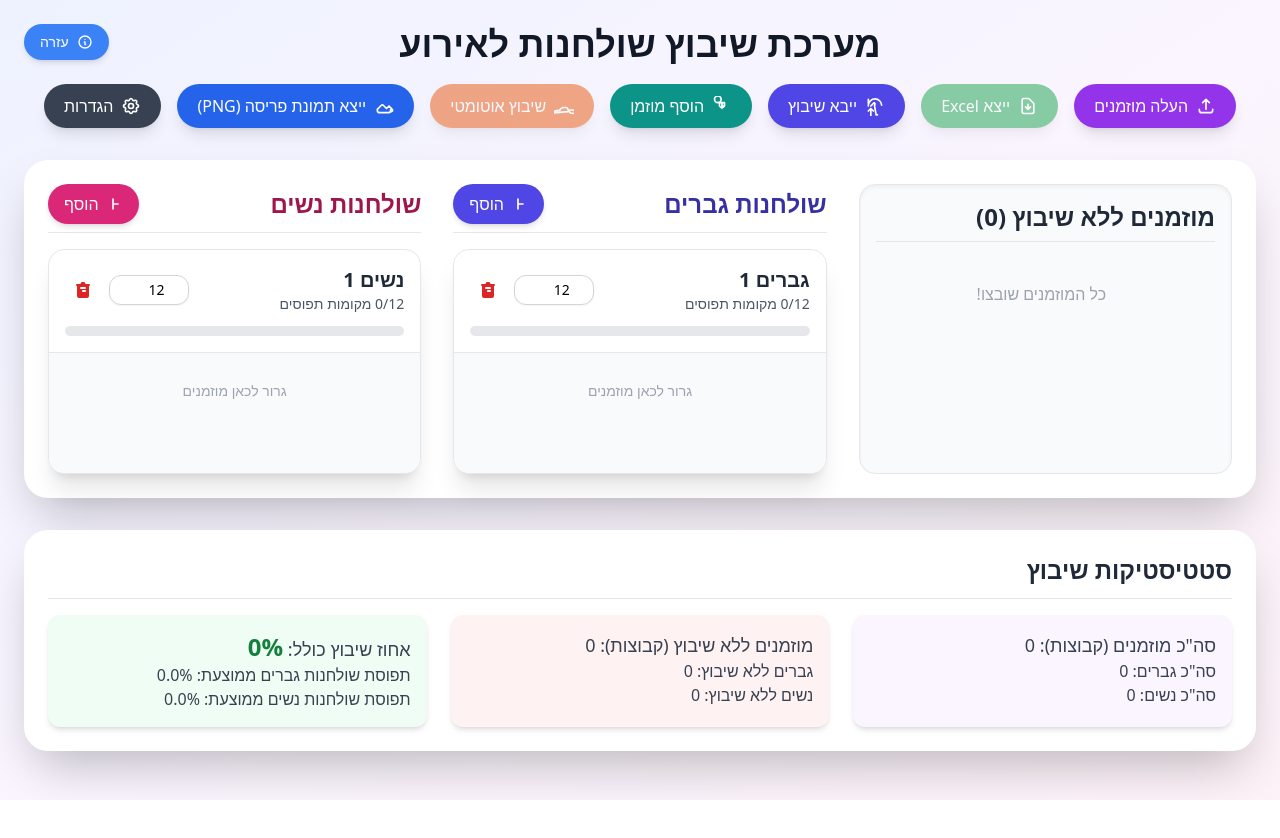
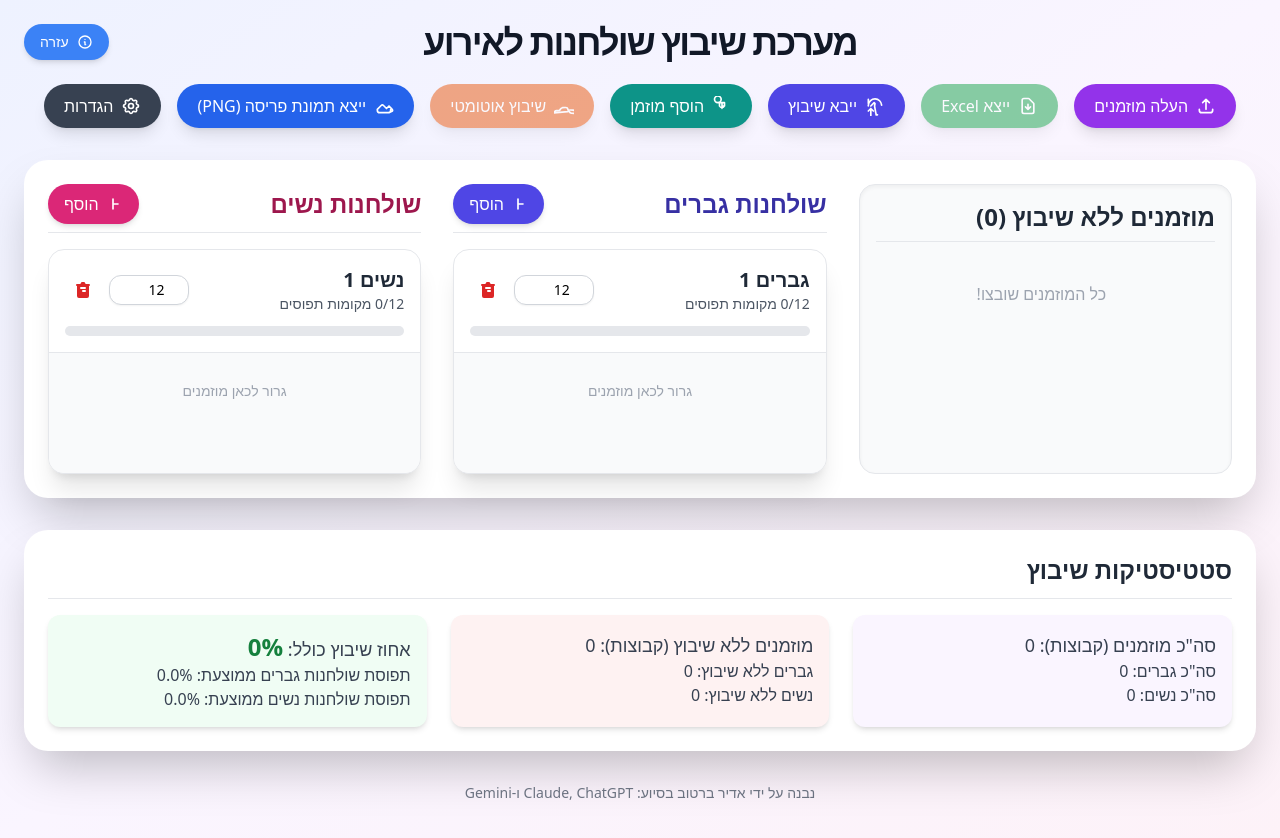
Before and after one commit to adirbar/TableSeatingManager, a plain HTML site: page index.html in a window 1280 px wide. Before the commit the page ends 800 px from the top, so only its background shows below. Drawn offline with nearby package versions, Linux system fonts and the light colour scheme; a script that the page names is missing.

Commit message:
Update index.html

```diff
--- a/index.html
+++ b/index.html
@@ -11,7 +11,7 @@
   <script src="https://unpkg.com/xlsx/dist/xlsx.full.min.js"></script>
   <script src="https://cdnjs.cloudflare.com/ajax/libs/html2canvas/1.4.1/html2canvas.min.js"></script>
   <link href="https://fonts.googleapis.com/css2?family=Rubik:wght@300;400;500;600;700&display=swap" rel="stylesheet">
-  <style>
+  <link href="https://fonts.googleapis.com/css2?family=Heebo:wght@700;800;900&display=swap" rel="stylesheet"> <style>
     /* Custom scrollbar for better aesthetics */
     ::-webkit-scrollbar {
       width: 8px;
@@ -31,6 +31,11 @@
 
     body {
       font-family: 'Rubik', sans-serif;
+    }
+    /* סגנון מיוחד לכותרת הראשית */
+    .main-title {
+      font-family: 'Heebo', sans-serif; /* הגופן החדש לכותרת */
+      letter-spacing: -0.05em; /* מרווח אותיות עדין */
     }
   </style>
 </head>
@@ -1018,7 +1023,8 @@
         <div className="max-w-7xl mx-auto">
           {/* Header Buttons */}
           <header className="text-center mb-8 relative">
-            <h1 className="text-4xl font-extrabold text-gray-900 mb-5">מערכת שיבוץ שולחנות לאירוע</h1>
+            {/* שימו לב לקלאס החדש main-title */}
+            <h1 className="text-4xl font-extrabold text-gray-900 mb-5 main-title">מערכת שיבוץ שולחנות לאירוע</h1>
             <button
                 onClick={() => setShowHelpModal(true)}
                 className="absolute top-0 left-0 bg-blue-500 hover:bg-blue-600 text-white font-medium px-4 py-2 rounded-full shadow-md transition-all duration-300 transform hover:scale-105 flex items-center gap-2 text-sm"
@@ -1295,5 +1301,9 @@
     ReactDOM.createRoot(document.getElementById('root'))
       .render(<TableSeatingSystem />);
   </script>
+
+  <div class="text-center text-gray-500 text-sm mt-8 pb-4">
+    נבנה על ידי אדיר ברטוב בסיוע: Claude, ChatGPT ו-Gemini
+  </div>
 </body>
 </html>
```
